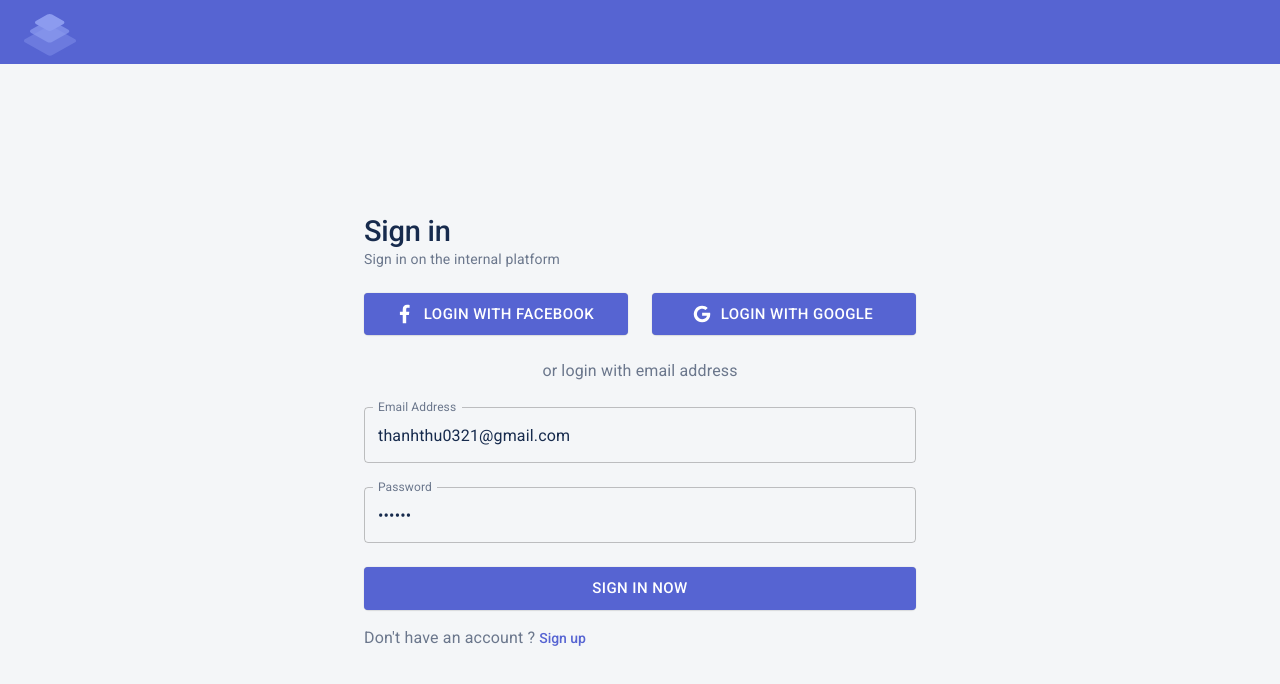
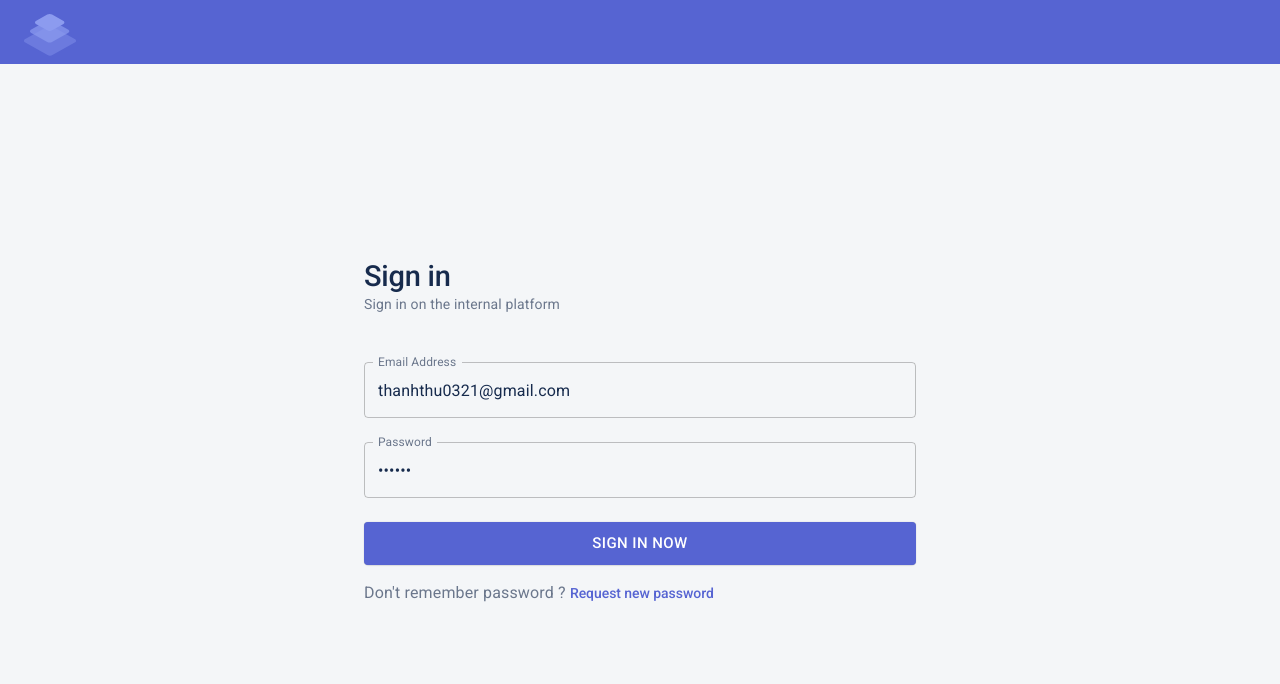
Before and after one commit to KatieCaooo/FU-OJT-FE, a React (Create React App) app: page /login in a window 1280 px wide. Shown: the top 684 px of the page. Built offline with nearby package versions, Linux system fonts and the light colour scheme.

Commit message:
edit login form (remove google and facebook button, change signup to request new password)

```diff
--- a/src/pages/Login.js
+++ b/src/pages/Login.js
@@ -13,8 +13,8 @@
   Typography
 } from '@material-ui/core';
 import { login } from '../store/account-actions';
-import FacebookIcon from '../icons/Facebook';
-import GoogleIcon from '../icons/Google';
+// import FacebookIcon from '../icons/Facebook';
+// import GoogleIcon from '../icons/Google';
 
 const Login = () => {
   const navigate = useNavigate();
@@ -77,7 +77,7 @@
                   </Typography>
                 </Box>
                 <Grid container spacing={3}>
-                  <Grid item xs={12} md={6}>
+                  {/* <Grid item xs={12} md={6}>
                     <Button
                       color="primary"
                       fullWidth
@@ -88,8 +88,8 @@
                     >
                       Login with Facebook
                     </Button>
-                  </Grid>
-                  <Grid item xs={12} md={6}>
+                  </Grid> */}
+                  {/* <Grid item xs={12} md={6}>
                     <Button
                       fullWidth
                       startIcon={<GoogleIcon />}
@@ -99,7 +99,7 @@
                     >
                       Login with Google
                     </Button>
-                  </Grid>
+                  </Grid> */}
                 </Grid>
                 <Box
                   sx={{
@@ -107,13 +107,13 @@
                     pt: 3
                   }}
                 >
-                  <Typography
+                  {/* <Typography
                     align="center"
                     color="textSecondary"
                     variant="body1"
                   >
                     or login with email address
-                  </Typography>
+                  </Typography> */}
                 </Box>
                 <TextField
                   error={Boolean(touched.email && errors.email)}
@@ -154,7 +154,7 @@
                   </Button>
                 </Box>
                 <Typography color="textSecondary" variant="body1">
-                  Don&apos;t have an account ?
+                  Don&apos;t remember password ?
                   {' '}
                   <Link
                     component={RouterLink}
@@ -162,7 +162,7 @@
                     variant="h6"
                     underline="hover"
                   >
-                    Sign up
+                    Request new password
                   </Link>
                 </Typography>
               </form>
```
